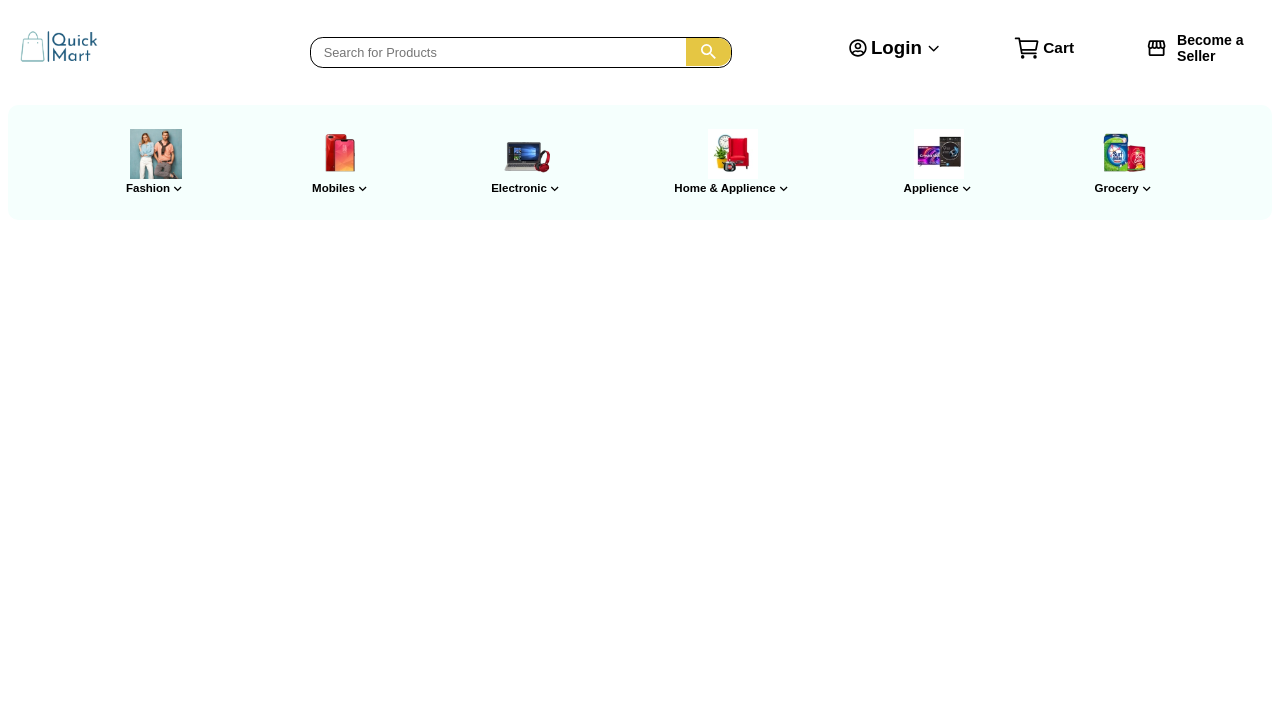
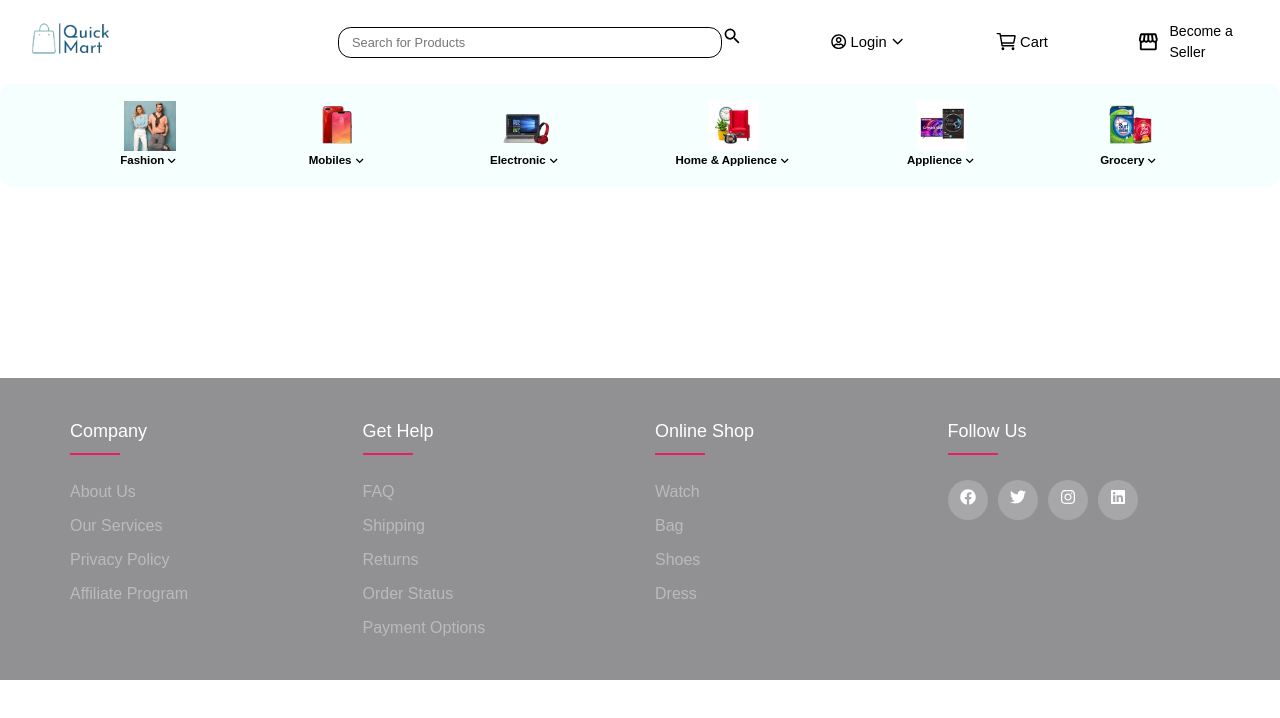
Before and after one commit to SouvagyaDash29/MultiVendor_E-commerce, a React (Create React App) app in the folder Frontend/: page /Contact in a window 1280 px wide. Shown: the top 718 px of the page. Built offline with nearby package versions, Linux system fonts and the light colour scheme.

Commit message:
solve routing problem

```diff
--- a/Frontend/src/Customer/Buyer.jsx
+++ b/Frontend/src/Customer/Buyer.jsx
@@ -1,18 +1,44 @@
-import React from 'react';
-import Header from '../Customer/components/Header/Header';
-import Navbar from '../Customer/components/Navbar/Navbar';
-// import Footer from './components/Footer/Footer';
-// import Home from './pages/Home/Home';
+import React from "react";
+import {
+  BrowserRouter as Router,
+  Routes,
+  Route,
+  // NavLink,
+} from "react-router-dom";
+import Header from "./components/Header/Header";
+import Navbar from "./components/Navbar/Navbar";
+import Footer from "./components/Footer/Footer";
+import Home from "./pages/Home/Home";
+import Fashion from "./pages/Fashion/Fashion";
+import Men from "./pages/Fashion/Categories/Men";
+import Mobiles from "./pages/Mobiles/Mobiles";
+import Electronics from "./pages/Electronics/Electronics";
+import Furniture from "./pages/Furniture/Furniture";
+import Applience from "./pages/Appliance/Appliance";
+import Grocery from "./pages/Grocery/Grocery";
 
 const Buyer = () => {
   return (
-    <div>
-      <Header />
-      <Navbar />
-      {/* <Footer /> */}
-      {/* <Home /> */}
-    </div>
-  )
-}
+    <>
+      <Router>
+        <Header />
+        <Navbar />
+        <Routes>
+          <Route path="/" element={<Home />} />
+          <Route path="/Fashion">
+            <Route index element={<Fashion />} />
+            <Route path="Men" element={<Men />} />
+          </Route>
+          <Route path="/Mobiles" element={<Mobiles />} />
+          <Route path="/Electronics" element={<Electronics />} />
+          <Route path="/Furniture" element={<Furniture />} />
+          <Route path="/Applience" element={<Applience />} />
+          <Route path="/Grocery" element={<Grocery />} />
+        </Routes>
+      <Footer />
+      </Router>
+    </>
+  );
+};
 
-export default Buyer
+export default Buyer;
--- a/Frontend/src/Customer/components/Carousel/PromotionBanner.css
+++ b/Frontend/src/Customer/components/Carousel/PromotionBanner.css
@@ -3,6 +3,7 @@
     left: 7vw;
     /* background-color: black; */
     width: 85%;
+    top: 2dvw;
 }
 .slider{
     width: 100%;
--- a/Frontend/src/Customer/components/Footer/Footer.css
+++ b/Frontend/src/Customer/components/Footer/Footer.css
@@ -1,3 +1,97 @@
-footer{
+body{
+    line-height: 1.5;
+    font-family: 'Poppins', sans-serif;
+}
+*{
+    margin:0;
+    padding:0;
+    box-sizing: border-box;
+}
+.container{
+    max-width: 1170px;
+    margin:auto;
 
 }
+.row{
+    display: flex;
+    flex-wrap: wrap;
+}
+ul{
+    list-style: none;
+}
+.footer{
+    background-color: #919092;
+    padding: 40px 0;
+    /* Extra code  */
+    position: relative;
+    top: 15vw;
+    /* Extra code */
+}
+.footer-col{
+   width: 25%;
+   padding: 0 15px;
+}
+.footer-col h4{
+    font-size: 18px;
+    color: #ffffff;
+    text-transform: capitalize;
+    margin-bottom: 35px;
+    font-weight: 500;
+    position: relative;
+}
+.footer-col h4::before{
+    content: '';
+    position: absolute;
+    left:0;
+    bottom: -10px;
+    background-color: #e91e63;
+    height: 2px;
+    box-sizing: border-box;
+    width: 50px;
+}
+.footer-col ul li:not(:last-child){
+    margin-bottom: 10px;
+}
+.footer-col ul li a{
+    font-size: 16px;
+    text-transform: capitalize;
+    color: #ffffff;
+    text-decoration: none;
+    font-weight: 300;
+    color: #bbbbbb;
+    display: block;
+    transition: all 0.3s ease;
+}
+.footer-col ul li a:hover{
+    color: #ffffff;
+    padding-left: 8px;
+}
+.footer-col .social-links a{
+    display: inline-block;
+    height: 40px;
+    width: 40px;
+    background-color: rgba(255,255,255,0.2);
+    margin:0 10px 10px 0;
+    text-align: center;
+    line-height: 40px;
+    border-radius: 50%;
+    color: #ffffff;
+    transition: all 0.5s ease;
+}
+.footer-col .social-links a:hover{
+    color: #24262b;
+    background-color: #ffffff;
+}
+
+
+@media(max-width: 767px){
+  .footer-col{
+    width: 50%;
+    margin-bottom: 30px;
+}
+}
+@media(max-width: 574px){
+  .footer-col{
+    width: 100%;
+}
+}
--- a/Frontend/src/Customer/components/Footer/Footer.jsx
+++ b/Frontend/src/Customer/components/Footer/Footer.jsx
@@ -1,39 +1,31 @@
-import React from "react";
+import React from 'react'
+import { FaFacebook, FaInstagram, FaTwitter, FaLinkedin } from 'react-icons/fa';
 import { Link } from "react-router-dom";
-import { LiaFacebookF } from "react-icons/lia";
-import { FaInstagram } from "react-icons/fa";
-import { RiTwitterXLine } from "react-icons/ri";
+import "./Footer.css"
+// import About from '../Navbar/MainBody/AboutUs/About';
+// import Contact from '../Navbar/MainBody/Contact/Contact';
+// import Home from '../Navbar/MainBody/Home/Home';
+const Footer = () => {
 
-const Footer = () => {
   return (
-    <>
+    // <Router>
     <footer className="footer">
-        <div className="social">
-          Fashion
-          <label>Complete your style with awesome clothes from us.</label>
-          <Link to="#">
-            <LiaFacebookF />
-          </Link>
-          <Link to="#">
-            <FaInstagram />
-          </Link>
-          <Link to="#">
-            <RiTwitterXLine />
-          </Link>
-        </div>
-        <div className="navigation">
+  <div className="container">
+    <div className="row">
+      <div className="footer-col">
+        <h4>company</h4>
         <ul>
           <li>
-              <Link to="#">About</Link>
+            <Link to="/About">about us</Link>
           </li>
           <li>
-              <Link to="#">Contact Us</Link>
+            <Link to="/Contact">our services</Link>
           </li>
           <li>
-              <Link to="#">Support</Link>
+            <Link to="#">privacy policy</Link>
           </li>
           <li>
-              <Link to="#">Careers</Link>
+            <Link to="#">affiliate program</Link>
           </li>
         </ul>
       </div>
@@ -57,9 +49,55 @@ const Footer = () => {
           </li>
         </ul>
       </div>
+      <div className="footer-col">
+        <h4>online shop</h4>
+        <ul>
+          <li>
+            <Link to="#">watch</Link>
+          </li>
+          <li>
+            <Link to="#">bag</Link>
+          </li>
+          <li>
+            <Link to="#">shoes</Link>
+          </li>
+          <li>
+            <Link to="#">dress</Link>
+          </li>
+        </ul>
+      </div>
+      <div className="footer-col">
+        <h4>follow us</h4>
+        <div className="social-links">
+          <Link to="#">
+          <FaFacebook/>
+          </Link>
+          <Link to="#">
+          <FaTwitter/>
+          </Link>
+          <Link to="#">
+          <FaInstagram/>
+          </Link>
+          <Link to="#">
+          <FaLinkedin/>
+           </Link>
+        </div>
+      </div>
+    </div>
+  </div>
+  {/* <Routes>
+    <Route path="/">
+    <Route path="/About" elements={<About/>} />
+    <Route path="/Contact" elements={<Contact/>} />
+
+    </Route>
+
+  </Routes> */}
+
+  {/* </Router> */}
 </footer>
-    </>
+
   );
-};
+}
 
-export default Footer;
+export default Footer
--- a/Frontend/src/Customer/components/Header/Header.css
+++ b/Frontend/src/Customer/components/Header/Header.css
@@ -2,13 +2,15 @@
     display: flex;
     justify-content: space-between;
     align-items: center;
-    /* width: 99%; */
+    width: 97%;
+    margin-left: auto;
+    margin-right: auto;
     font-family: sans-serif;
 
 }
 
 #search-box{
-    width: 33vw;
+    width: 30vw;
     height: 2.4vw;
     border: 0.12vw solid black;
     border-radius: 1vw;
@@ -17,16 +19,8 @@
     margin-left: 10vw;
 
 }
-.search-btn{
-    position: relative;
-    background-color: #E5C643;
-    padding: 0.27vw;
-    border-radius:0 1vw 1vw 0;
-    top: 0.7vw;
-    left: -3.65vw;
-    color: white;
-    width: 3vw;
-
+.search svg{
+   cursor: pointer;
 }
 .logo img{
     height: 6vw;
@@ -36,9 +30,11 @@
 .login-section{
     display: flex;
     align-items: center;
-    /* width: 8%; */
     justify-content: space-around;
     gap: 0.3vw;
+    font-size: 1.15vw;
+    font-weight: 500;
+    cursor: pointer;
 }
 .login-section:hover .login-arrow{
     animation: myAnim2 0.3s ease 0s 1 alternate forwards;
@@ -53,15 +49,13 @@
 	}
 }
 .cart-btn{
-    /* width: 10%; */
     display: flex;
     justify-content: space-between;
     align-items: center;
-    font-size: 1.2vw;
-    font-weight: 600;
+    font-size: 1.15vw;
+    font-weight: 500;
     gap: 0.2vw;
-    /* width: 5%; */
-
+    cursor: pointer;
 
 }
 .seller-section{
@@ -70,6 +64,7 @@
     justify-content: space-between;
     align-items: center;
     font-size: 1.1vw;
-    font-weight: 600;
+    font-weight: 500;
     gap: 0.8vw;
+    cursor: pointer;
 }
--- a/Frontend/src/Customer/components/Header/Header.jsx
+++ b/Frontend/src/Customer/components/Header/Header.jsx
@@ -5,6 +5,7 @@ import { FaRegUserCircle } from "react-icons/fa";
 import "./Header.css";
 import { IoIosArrowDown } from "react-icons/io";
 import { MdStorefront } from "react-icons/md";
+import { NavLink } from "react-router-dom";
 // import Navbar from "./Navbar";
 
 const Header = () => {
@@ -12,8 +13,9 @@ const Header = () => {
     <>
       <header className="header">
         <div className="logo">
-
+          <NavLink to="/">
             <img src="../assets/Quick_Mart_Logo.png" alt="img" />
+          </NavLink>
         </div>
         <div className="search">
           <input
@@ -25,16 +27,17 @@ const Header = () => {
           <MdSearch fontSize="1.6vw" className="search-btn" />
         </div>
         <div className="login-section">
-          <FaRegUserCircle fontSize="1.4vw" />
-          <h3>Login</h3>
-          <IoIosArrowDown fontSize="1.2vw" className="login-arrow"/>
+          <FaRegUserCircle fontSize="1.2vw" />
+          Login
+          <IoIosArrowDown fontSize="1.2vw" className="login-arrow" />
         </div>
         <div className="cart-btn">
-          <IoCartOutline fontSize="2.2vw" />Cart
+          <IoCartOutline fontSize="1.8vw" />
+          Cart
         </div>
         <div className="seller-section">
-        <MdStorefront fontSize="1.9vw"/>
-        Become a Seller
+          <MdStorefront fontSize="2vw" />
+          Become a Seller
         </div>
       </header>
     </>
--- a/Frontend/src/Customer/components/Navbar/Navbar.jsx
+++ b/Frontend/src/Customer/components/Navbar/Navbar.jsx
@@ -1,25 +1,11 @@
 import React from "react";
-// import { NavLink } from 'react-router-dom';
-import {
-  BrowserRouter as Router,
-  Routes,
-  Route,
-  NavLink,
-} from "react-router-dom";
+import { NavLink } from "react-router-dom";
 import { MdKeyboardArrowDown } from "react-icons/md";
 import "./Navbar.css";
-import Home from "../../pages/Home/Home";
-import Fashion from "../../pages/Fashion/Fashion";
-import Electronics from "../../pages/Electronics/Electronics";
-import Mobiles from "../../pages/Mobiles/Mobiles";
-import Furniture from "../../pages/Furniture/Furniture";
-import Applience from "../../pages/Appliance/Appliance";
-import Grocery from "../../pages/Grocery/Grocery";
-// import FashionDropdown from "../../Dropdown/FashionDropdown";
 
 const Navbar = () => {
   return (
-    <Router>
+    <>
       <nav>
         <ul className="nav-section">
           <li className="nav-list">
@@ -40,7 +26,7 @@ const Navbar = () => {
             </NavLink>
           </li>
           <li className="nav-list">
-            <NavLink to="/ELectronic" className="nav-item">
+            <NavLink to="/Electronics" className="nav-item">
               <img src="../assets/Electroni-nav.webp" alt="img" />
               <div className="item">
                 Electronic <MdKeyboardArrowDown fontSize="1.2vw"/>
@@ -73,18 +59,8 @@ const Navbar = () => {
           </li>
         </ul>
       </nav>
-      <Routes>
-        <Route path="/">
-          <Route index element={<Home />} />
-          <Route path="/Fashion" element={<Fashion />} />
-          <Route path="/Mobiles" element={<Mobiles />} />
-          <Route path="/Electronics" element={<Electronics />} />
-          <Route path="/Furniture" element={<Furniture />} />
-          <Route path="/Applience" element={<Applience />} />
-          <Route path="/Grocery" element={<Grocery />} />
-        </Route>
-      </Routes>
-    </Router>
+
+    </>
   );
 };
 
--- /dev/null
+++ b/Frontend/src/Customer/pages/Fashion/Categories/Men.jsx
@@ -0,0 +1,9 @@
+import React from 'react'
+
+const Men = () => {
+  return (
+    <div>Men</div>
+  )
+}
+
+export default Men
```
Also changed, not shown: Frontend/src/Customer/components/Carousel/PromotionBanner.jsx (+6 -10 lines), Frontend/src/Customer/pages/Home/Home.css (+11 -8 lines), Frontend/src/Customer/pages/Home/Home.jsx (+17 -15 lines). Lines whose indentation alone changed are shown as unchanged.
